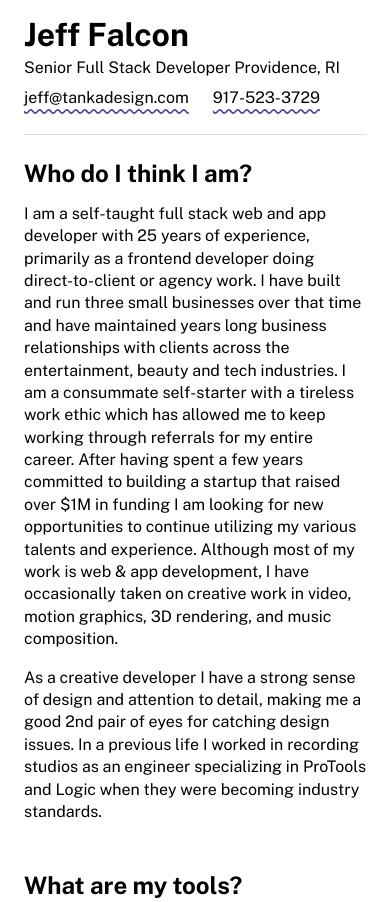
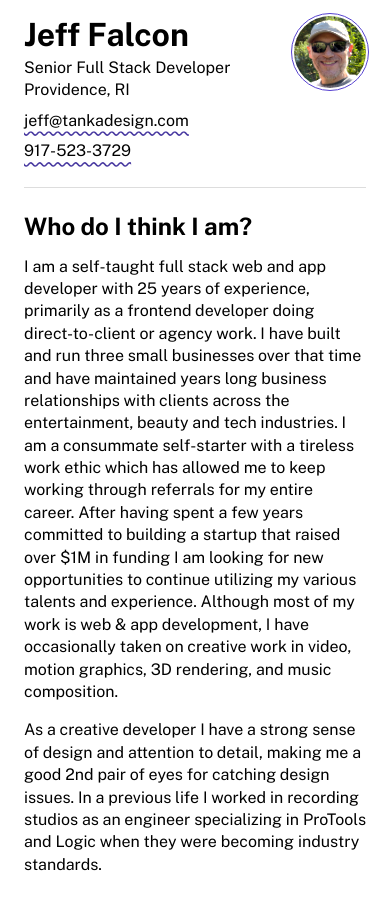
Before and after one commit to tankadesign/jfalcon-resume, a plain HTML site: page index.html in a window 390 px wide. Shown: the top 902 px of the page. Drawn offline with nearby package versions, Linux system fonts and the light colour scheme.

Commit message:
add a headshot

```diff
--- a/index.html
+++ b/index.html
@@ -68,7 +68,22 @@
         top: 0;
         background: var(--bg);
         padding-top: 1rem;
+        display: flex;
+        gap: 1.5rem;
         box-shadow: 0 5px 4px color-mix(in srgb, var(--bg), transparent 25%);
+        border-bottom: 1px solid var(--line);
+        padding-bottom: 1.5rem;
+        margin-bottom: 1rem;
+        align-items: center;
+      }
+      header img {
+        --size: 90px;
+        width: var(--size);
+        height: var(--size);
+        border-radius: calc(var(--size) / 2);
+        filter: brightness(1.25) contrast(1.1);
+        outline: 1px solid var(--highlight);
+        outline-offset: 2px;
       }
 
       .intro {
@@ -83,12 +98,10 @@
         margin-top: 0;
         font-size: 0.875rem;
       }
+      .info {
+        margin: 0;
+      }
 
-      .info {
-        border-bottom: 1px solid var(--line);
-        padding-bottom: 1.5rem;
-        margin-bottom: 1rem;
-      }
       .info a {
         color: inherit;
         text-underline-offset: 5px;
@@ -132,6 +145,14 @@
         body {
           padding: 0 1.5rem 2rem;
         }
+        header {
+          align-items: flex-start;
+          position: relative;
+        }
+        header img {
+          --size: 72px;
+          order: 2;
+        }
         .job-head {
           flex-direction: column;
         }
@@ -162,6 +183,8 @@
   <body>
     <main>
       <header>
+        <img src="./headshot01.jpg" alt="Jeff Falcon" width="120" height="120" />
+        <div class="text-head">
           <h1>Jeff Falcon</h1>
           <p class="info">
             Senior Full Stack Developer
@@ -169,6 +192,7 @@
             <a href="mailto:jeff@tankadesign.com">jeff@tankadesign.com</a> <span class="pipe">|</span>
             <a href="tel:+19175233729">917-523-3729</a>
           </p>
+        </div>
       </header>
       <section>
         <h2 class="intro">Who do I think I am?</h2>
```
Also changed, not shown: headshot01.jpg (added). Lines whose indentation alone changed are shown as unchanged.
